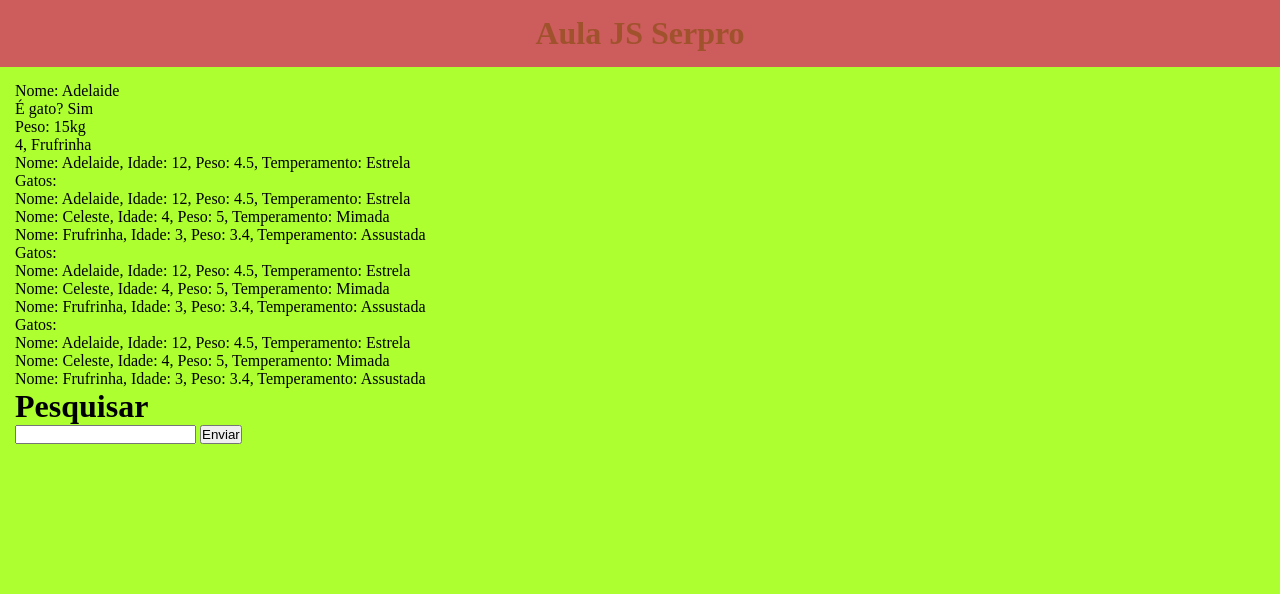
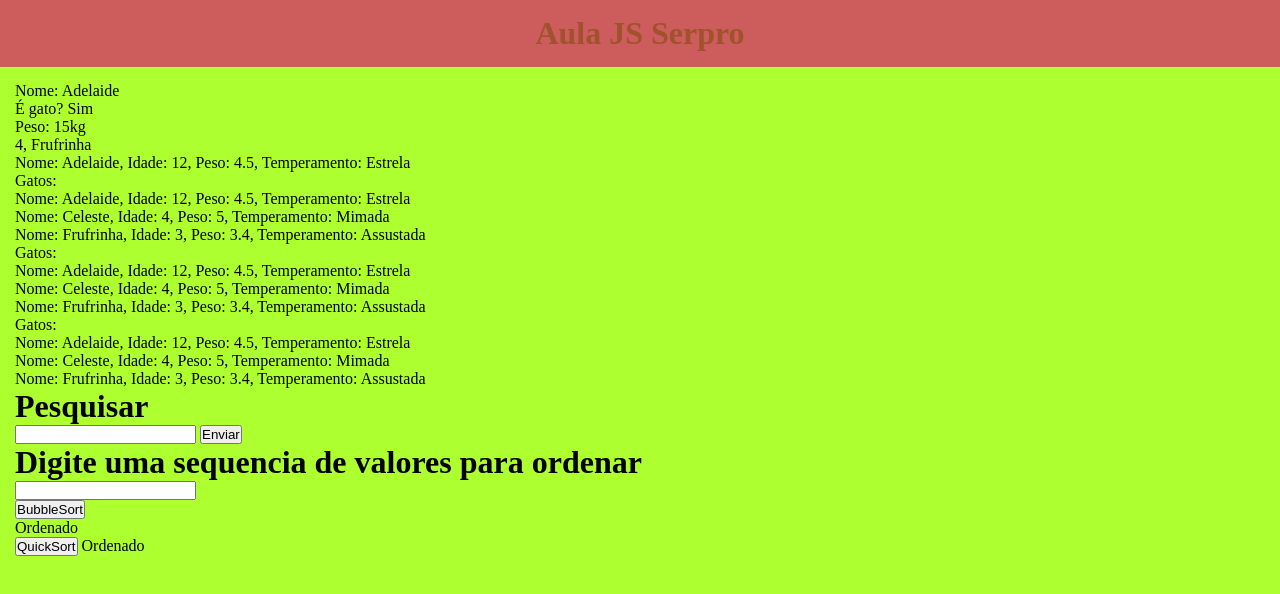
Before and after one commit to scynck/Serpro_Projeto_JS, a plain HTML site: page index.html in a window 1280 px wide. Drawn offline with Linux system fonts and the light colour scheme.

Commit message:
Começo do exercicio de ordenação

```diff
--- a/index.html
+++ b/index.html
@@ -24,6 +24,16 @@
             <input id = "pesquisa" type="text">
             <button onclick="pesquisar()">Enviar</button>
         </div>
+        <div id = "Ordenacao">
+            <h1>Digite uma sequencia de valores para ordenar</h1>
+             <input id = "Ordena" type="text">
+            <p><button onclick="BubbleSort()">BubbleSort</button>
+                <div id="OrdenadoBubble" type="text">Ordenado</div>
+            </p>
+            <p><button onclick="QuickSort()">QuickSort</button>
+                <output id="OrdenadoQuick" type="text">Ordenado</output>
+            </p>
+        </div>
     </main>
 
 
--- a/main.js
+++ b/main.js
@@ -115,3 +115,14 @@ function pesquisar(){
     saida.innerHTML = valorEntrada;
     idDiv.appendChild(saida);
 }
+
+function BubbleSort(){
+    var entrada = document.getElementById("Ordena").value;
+    var vetor = entrada.split(',').map(x => Number(x));
+    console.log(vetor[0] +  vetor[1]);
+    console.log(typeof(entrada));
+    var campoResposta = document.getElementById("OrdenadoBubble");
+    console.log(campoResposta);
+    campoResposta.innerHTML = ordenado;
+
+}
```
